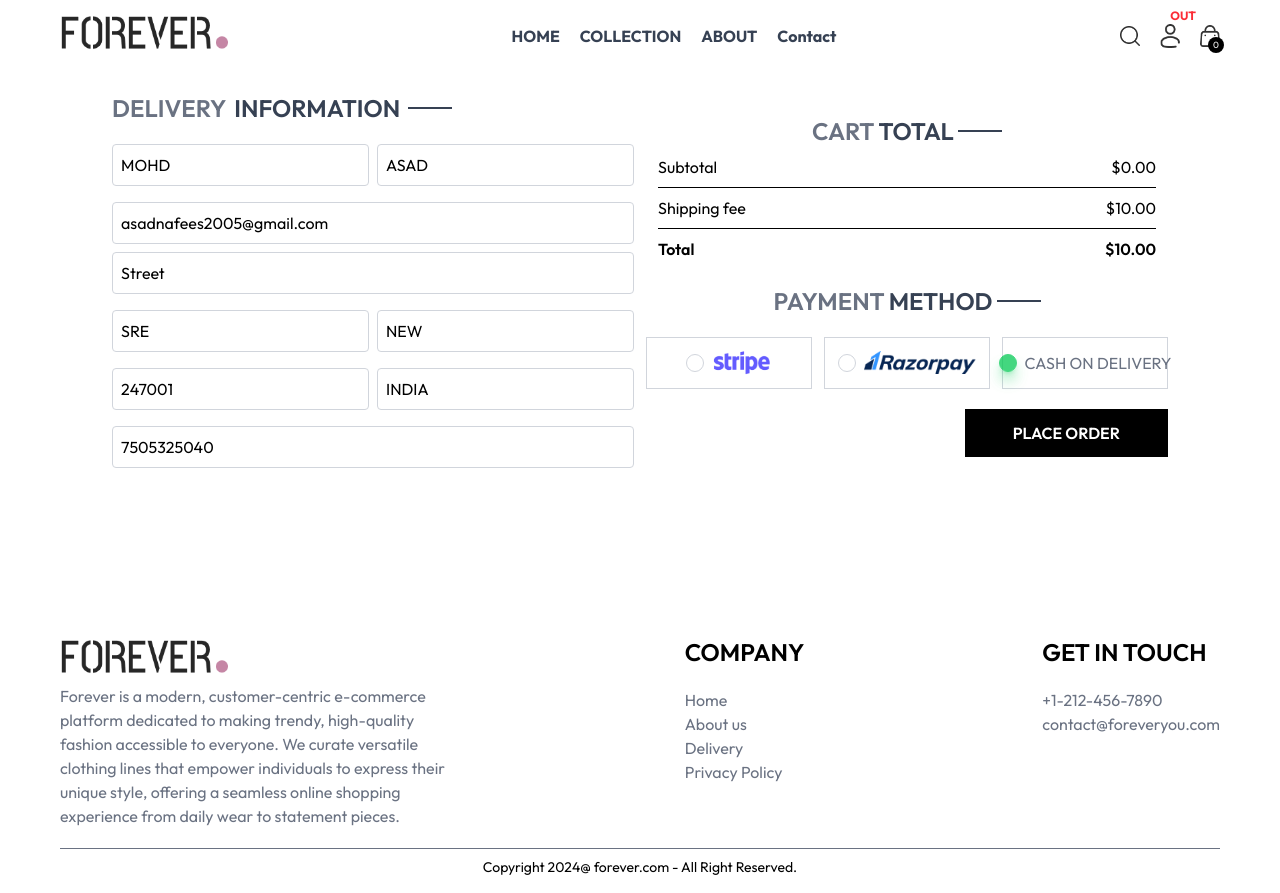
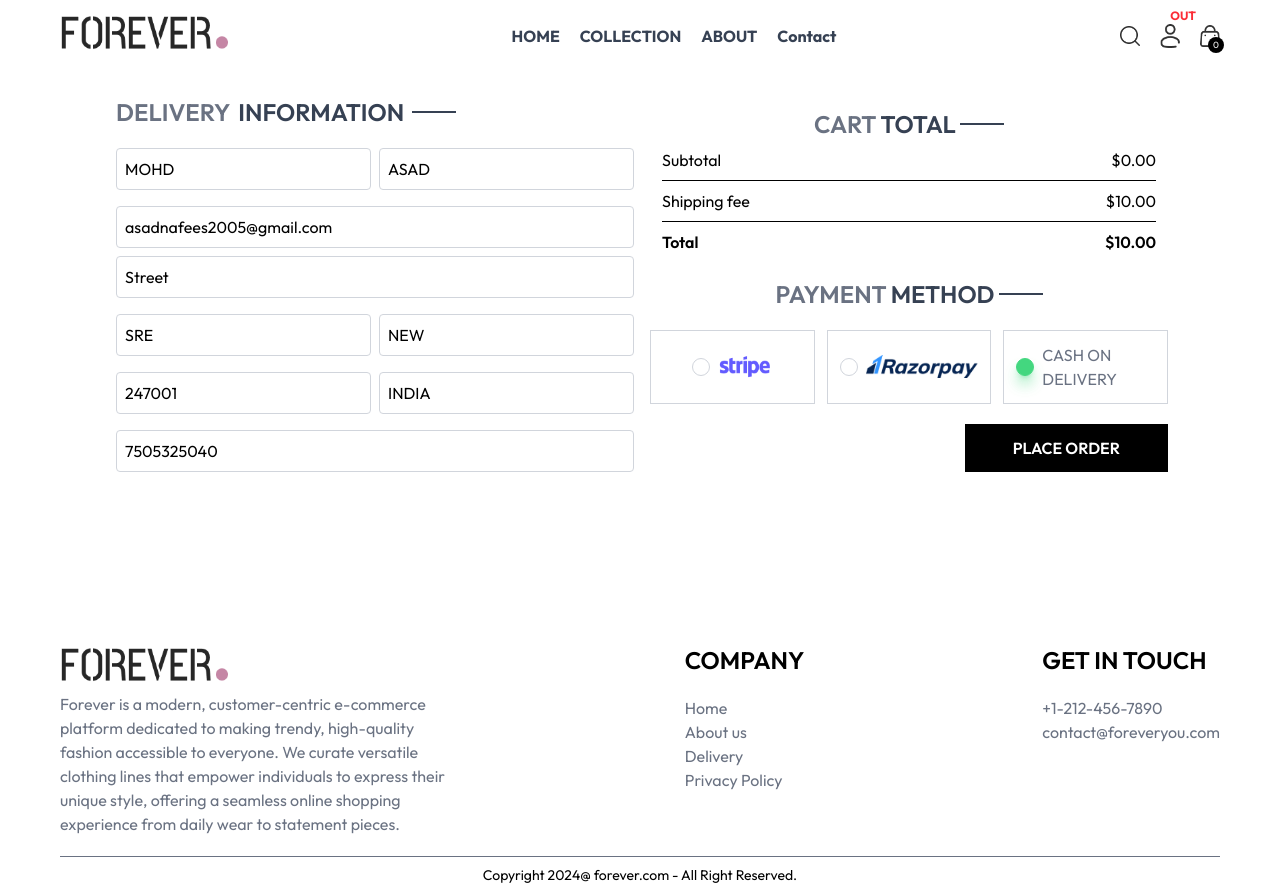
Before and after one commit to MohdAsad-SD/E-Commerce-Site, a React app: page /payment in a window 1280 px wide. Built offline with nearby package versions, Linux system fonts and the light colour scheme; the HTML template or start-up script is replaced by a standard one.

Commit message:
Minor Fix

```diff
--- a/src/Components/Pages/PaymentPage.jsx
+++ b/src/Components/Pages/PaymentPage.jsx
@@ -10,7 +10,7 @@ const PaymentPage = () => {
   );
   return (
     <div className="flex  justify-between items-center md:px-28 px-4 mt-5 gap-3 md:flex-row flex-col">
-      <div className="flex flex-1  flex-col justify-start items-start    ">
+      <div className="flex flex-1  flex-col justify-start items-start w-full p-1">
         <div className="flex justify-center items-center gap-2">
           <h1 className="text-2xl text-gray-500 font-semibold">DELIVERY</h1>
           <h1 className="text-2xl text-gray-700 font-semibold">INFORMATION</h1>
@@ -74,7 +74,7 @@ const PaymentPage = () => {
           </div>
         </div>
       </div>
-      <div className="flex-1 ">
+      <div className="flex-1  ">
         <div className="flex justify-center items-center gap-2">
           <div className="w-full p-3 flex flex-col gap-2 ">
             <div className="flex gap-1 justify-center items-center">
@@ -98,25 +98,25 @@ const PaymentPage = () => {
             </div>
           </div>
         </div>
-        <div className="flex flex-col justify-center items-center gap-2">
+        <div className="flex flex-col justify-center items-center gap-2  w-full">
           <div className="w-full p-3 flex justify-center items-center gap-1 ">
             <h1 className="text-2xl text-gray-500 font-semibold">PAYMENT</h1>
             <h1 className="text-2xl text-gray-700 font-semibold">METHOD</h1>
             <p className="w-11 bg-gray-700 h-[2px]"></p>
           </div>
-          <div className="flex flex-col gap-5">
-            <div className="grid md:grid-cols-3  gap-3">
+          <div className="flex flex-col gap-5 w-full ">
+            <div className="grid md:grid-cols-3    gap-3">
               <div className="flex gap-2 justify-center items-center cursor-pointer border border-gray-300 p-3">
                 <div className="rounded-[100%] border border-gray-300 p-2 w-1 h-1"></div>
-                <img className="md:w-15" src={assets.stripe_logo} alt="" />
+                <img className="h-5 sm:h-6 w-auto object-contain min-w-0" src={assets.stripe_logo} alt="" />
               </div>
               <div className="flex gap-2 justify-center items-center cursor-pointer border border-gray-300 p-3">
                 <div className="rounded-[100%] border border-gray-300 p-2 w-1 h-1"></div>
-                <img className="md:w-28" src={assets.razorpay_logo} alt="" />
+                <img className="h-5 sm:h-6 w-auto object-contain min-w-0 " src={assets.razorpay_logo} alt="" />
               </div>
-              <div className="flex gap-2 justify-center items-center cursor-pointer border border-gray-300 p-3">
+              <div className="flex gap-2 justify-center items-center cursor-pointer border w-full border-gray-300 p-3">
                 <div className="rounded-[100%] border bg-green-500  border-green-500 shadow-lg shadow-green-500/80 animate-pulse p-2 w-1 h-1"></div>
-                <p className="text-gray-500 text-nowrap">CASH ON DELIVERY</p>
+                <p className="text-gray-500 text-base  w-auto">CASH ON DELIVERY</p>
               </div>
             </div>
             <button className="py-3 cursor-pointer px-12 bg-black self-end w-full md:w-auto text-white font-semibold">
```
